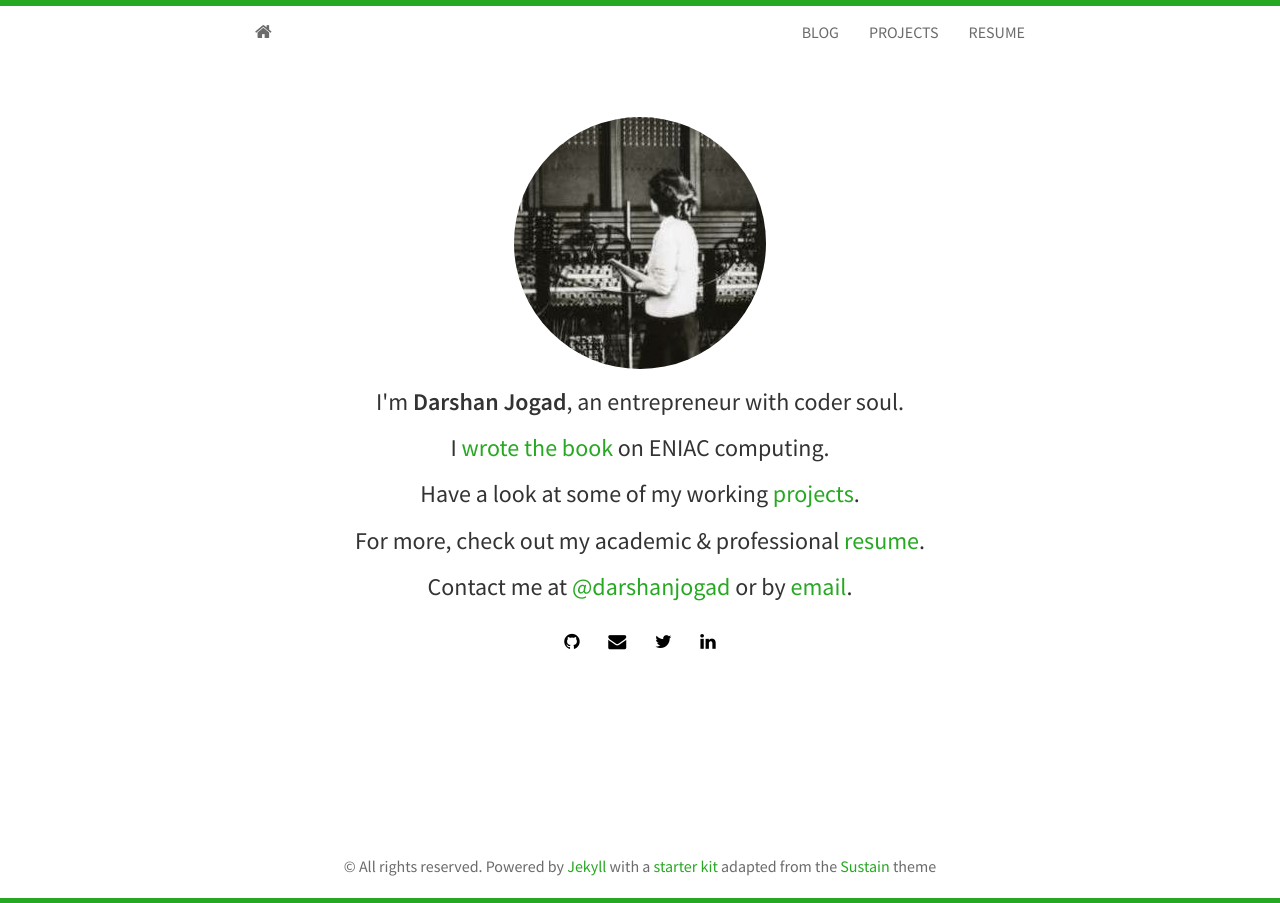
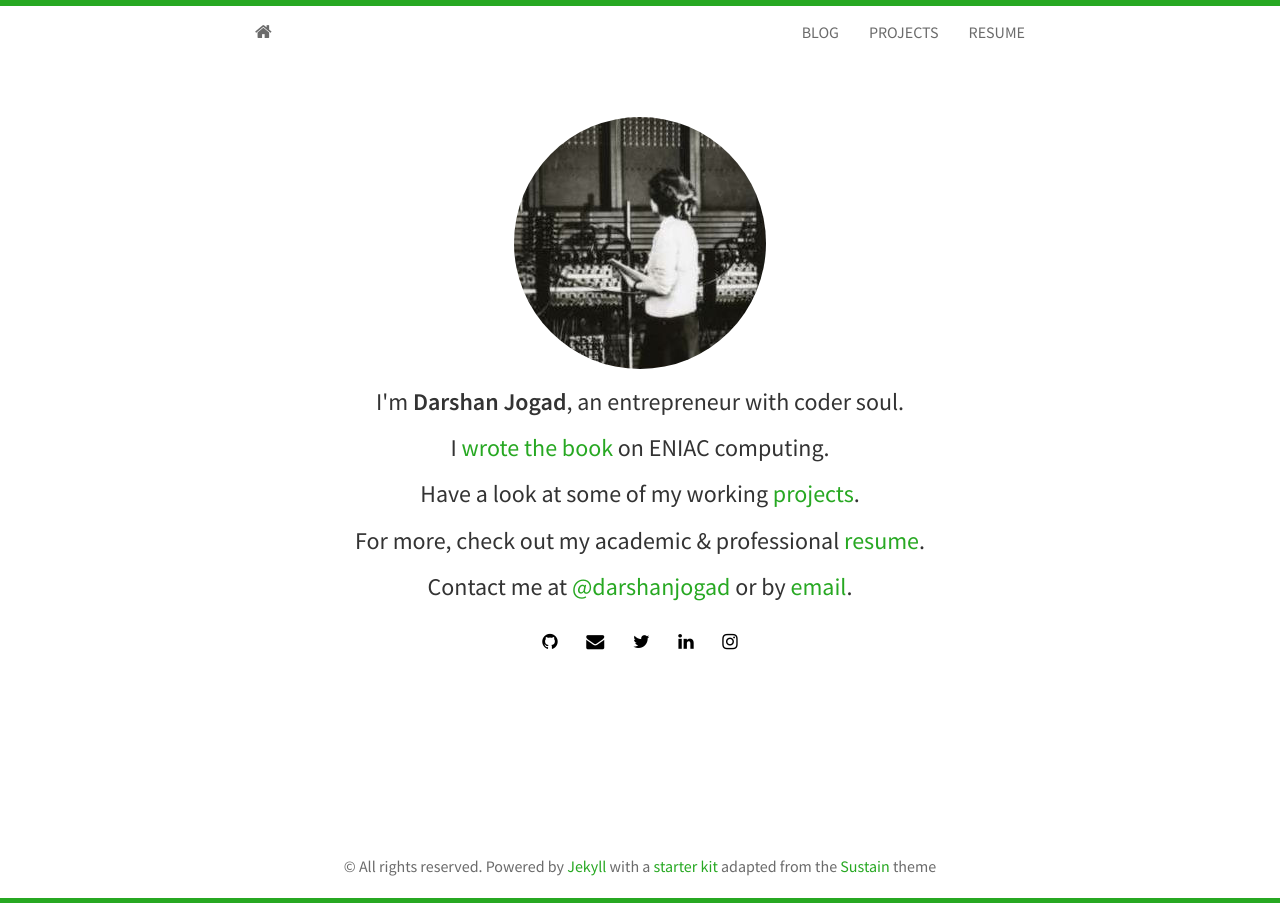
Before and after one commit to dmjogad/dmjogad.github.io, a Jekyll site: the page built from index.html, in a window 1280 px wide. Built offline with Jekyll 4.4.1, drawn with Linux system fonts in a browser that asks for light colours; nearby versions of some CDN libraries.

Commit message:
config and social modification

```diff
--- a/_config.yml
+++ b/_config.yml
@@ -8,7 +8,7 @@ resume: "/static/sample-resume.pdf"
 email: darshanmjogad@gmail.com
 github: dmjogad
 twitter: darshanjogad
-linkedin: darshan-jogad
+linkedin: darshan-jogad-11a268168
 instagram: darshanjogad__dj
 google_analytics: UA-12345678-1
 feed:
--- a/_includes/social.html
+++ b/_includes/social.html
@@ -13,8 +13,8 @@
     {% if site.linkedin %}
 	  <a href="http://linkedin.com/in/{{ site.linkedin }}"><i class="fa fa-linkedin"></i></a>
     {% endif %}
-    {% if site.stackoverflow %}
-	  <a href="http://stackoverflow.com/users/{{ site.stackoverflow }}"><i class="fa fa-stack-overflow"></i></a>
+    {% if site.instagram %}
+	  <a href="http://instagram.com/users/{{ site.instagram }}"><i class="fa fa-instagram"></i></a>
     {% endif %}
 	</h4>
 </div>
```
